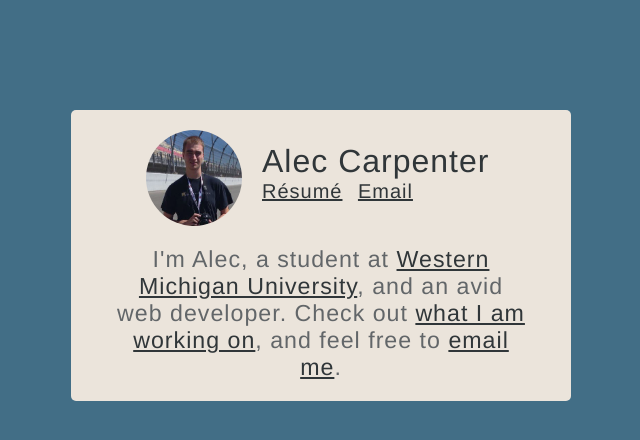
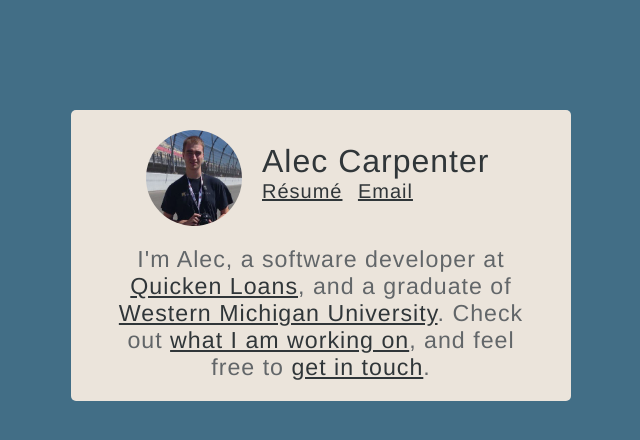
Before and after one commit to alecgunnar/alecgunnar.com, a Jekyll site: the page built from index.html, in a window 1280 px wide. Shown: the top 440 px of the page, without its empty margins (319-959 px from the left). Built offline with Jekyll 4.4.1, drawn with Linux system fonts in a browser that asks for light colours.

Commit message:
Updated graduation and employment

```diff
--- a/index.html
+++ b/index.html
@@ -7,11 +7,11 @@ layout: default
         <div class="intro__about">
             <h1 class="about__name" title="Alec Gunnar Carpenter">Alec Carpenter</h1>
             <ul class="about__links">
-                <li><a href="{{ "docs/AlecCarpenter-Resume.pdf" | prepend: site.baseurl }}" title="Download my resume in PDF form.">Résumé</a></li>
+                <li><a href="{{ "docs/AlecCarpenter-Resume.pdf" | prepend: site.baseurl }}" title="View my resume in PDF form.">Résumé</a></li>
                 <li><a href="mailto:alecgunnar@gmail.com" title="Send me an email.">Email</a></li>
             </ul>
         </div>
         <div class="clearfix"></div>
     </div>
-    <p>I'm Alec, a student at <a href="https://www.wmich.edu/" target="_blank">Western Michigan University</a>, and an avid web developer. Check out <a href="https://www.github.com/alecgunnar" target="_blank">what I am working on</a>, and feel free to <a href="mailto:alecgunnar@gmail.com">email me</a>.</p>
+    <p>I'm Alec, a software developer at <a href="https://www.quickenloans.com/" target="_blank">Quicken Loans</a>, and a graduate of <a href="https://www.wmich.edu/" target="_blank">Western Michigan University</a>. Check out <a href="https://www.github.com/alecgunnar" target="_blank">what I am working on</a>, and feel free to <a href="mailto:alecgunnar@gmail.com">get in touch</a>.</p>
 </header>
```
